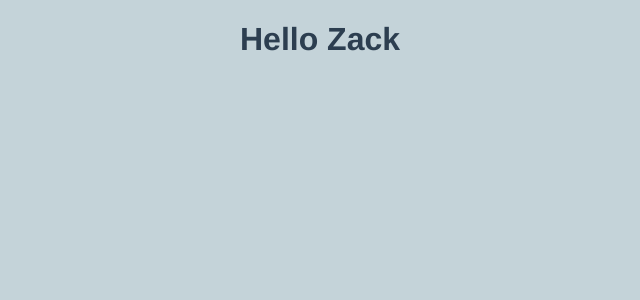
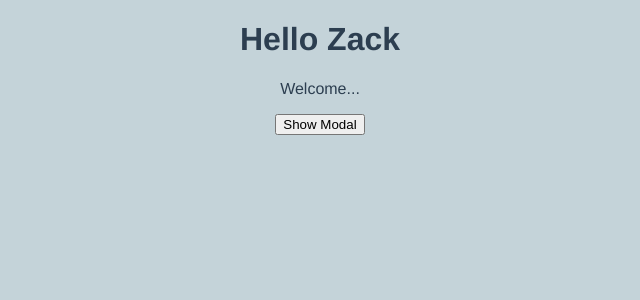
Before and after one commit to zackneron/modal, a Vue app: page / in a window 1280 px wide. Shown: the top 300 px of the page, without its empty margins (320-960 px from the left). Built offline with nearby package versions, Linux system fonts and the light colour scheme.

Commit message:
Add button and set event on it

```diff
--- a/src/App.vue
+++ b/src/App.vue
@@ -1,9 +1,11 @@
 <template>
 <div>
-  <h1 @click="toogleModal">{{ title }}</h1>
+  <h1>{{ title }}</h1>
+  <p>Welcome...</p>
   <div v-show="showModal">
     <Modal header="Hello Neron" text="I am your new FED" @close="toogleModal" />
   </div>
+  <button @click="toogleModal">Show Modal</button>
 </div>
 </template>
 
```
